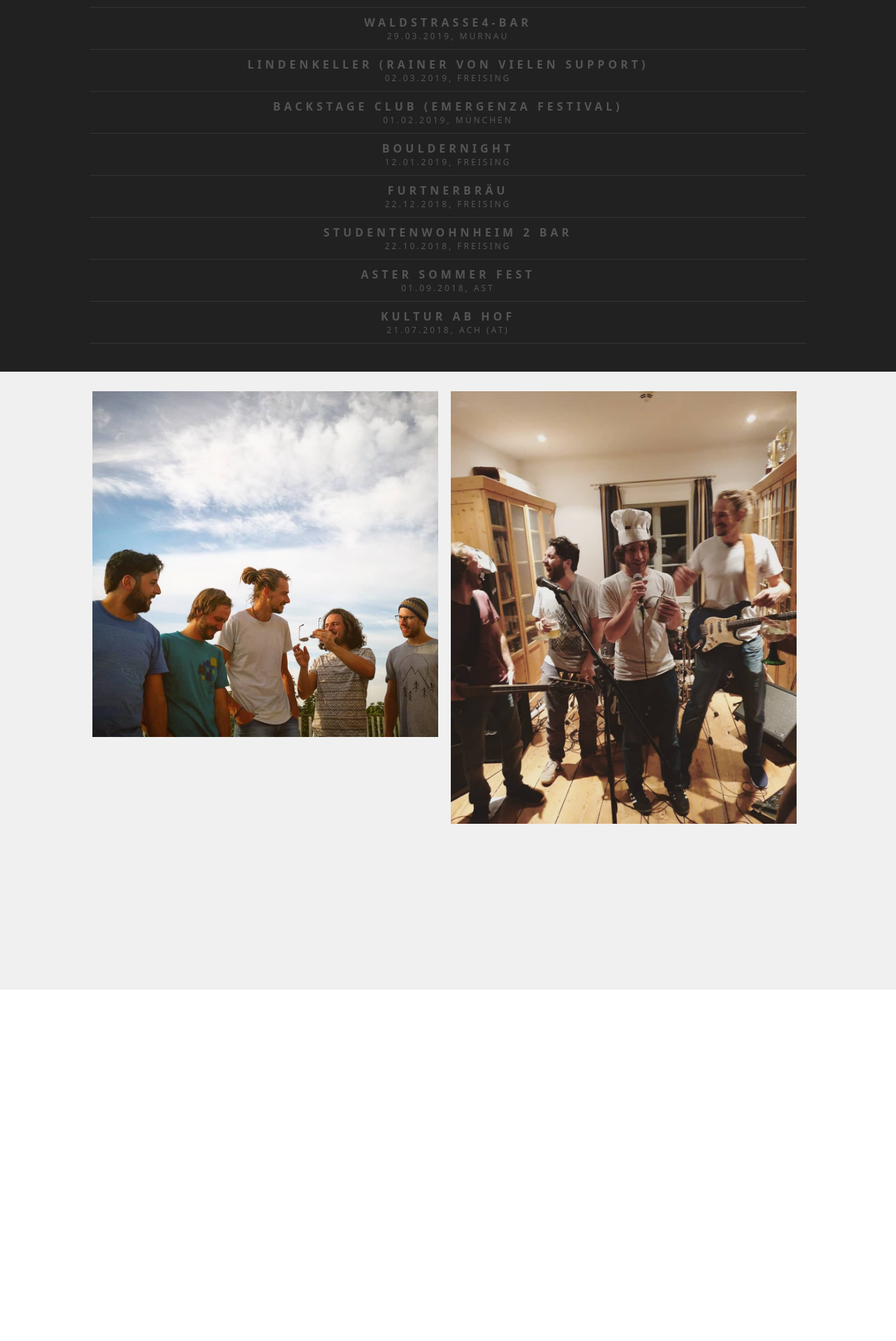
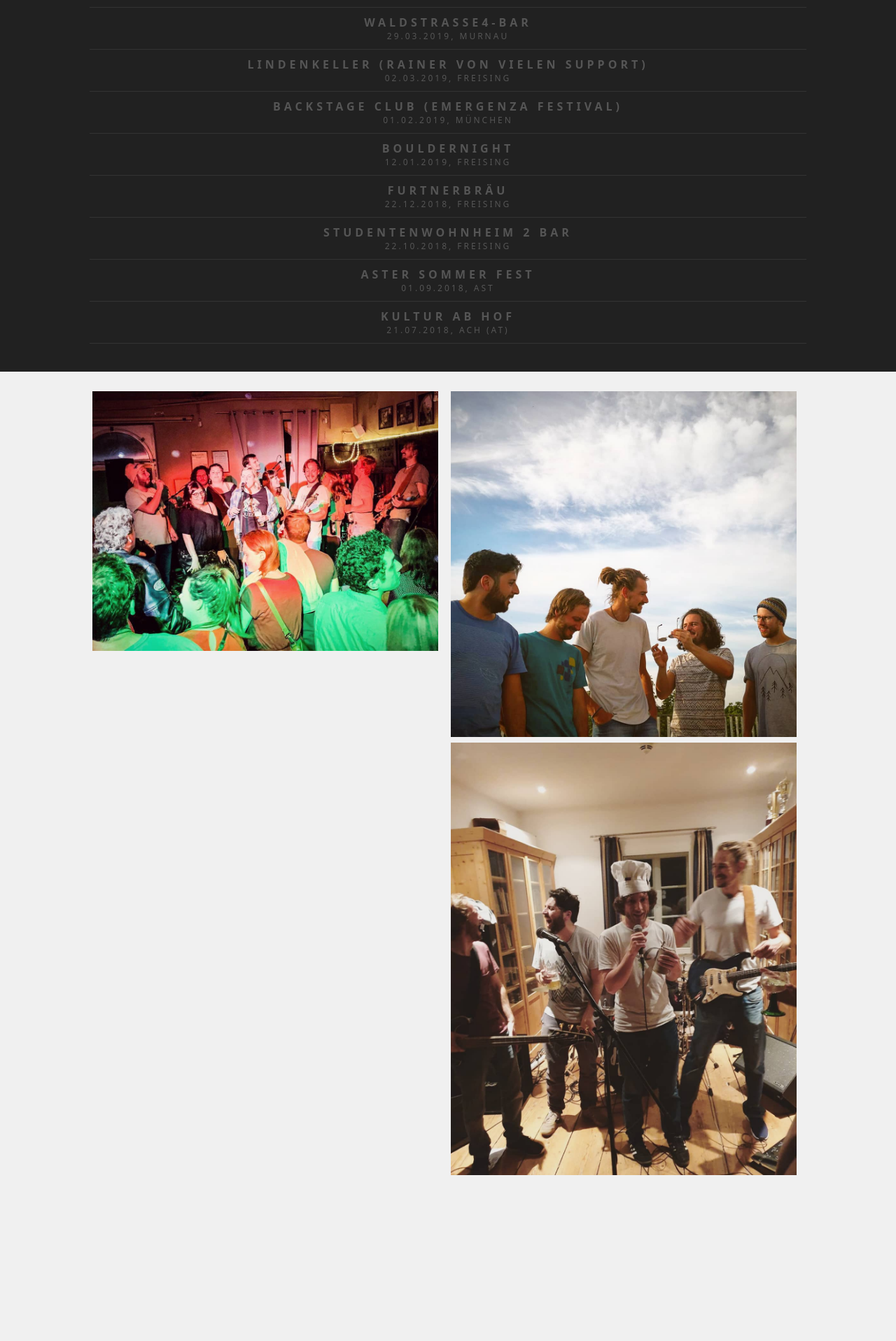
Before and after one commit to janstuemmel/jabba, a Jekyll site: the page built from index.html, in a window 1280 px wide. Shown: the part 2047-3963 px from the top of the page at 70% size. Built offline with Jekyll 4.4.1, drawn with Linux system fonts in a browser that asks for light colours; before the commit the page ends 3461 px from its top, so only the background shows below that.

Commit message:
Update from Forestry.io info@janstuemmel.de updated _data/gallery.yml

```diff
--- a/_data/gallery.yml
+++ b/_data/gallery.yml
@@ -1,5 +1,7 @@
 ---
 image:
+- image: "/uploads/60237897_288107315430754_6964793364494504610_n-3.jpg"
+  url: ''
 - image: "/uploads/60237897_288107315430754_6964793364494504610_n.jpg"
   url: ''
 - image: "/uploads/60237897_288107315430754_6964793364494504610_n-2.jpg"
```
